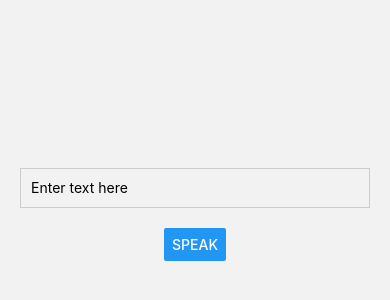
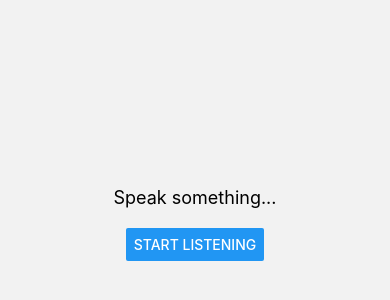
Before and after one commit to muqadasghazal/Silent-Connect, a React Native app: screen /SpeechToText in a window 390 px wide. Before the commit this address had no page. Shown: the part 208-508 px from the top of the page. Built offline with nearby package versions, Linux system fonts and the light colour scheme.

Commit message:
Changes to be committed: 	modified:   App.js 	new file:   Components/SpeechToText.js

```diff
--- a/App.js
+++ b/App.js
@@ -8,13 +8,14 @@ import Feedback from './Components/Feedback';
 import FAQScreen from './Components/FaqsPage';
 import Accounts from './Components/Accounts';
 import TextToSpeech from './Components/TextToSpeech';
+import SpeechToText from './Components/SpeechToText';
 
 const App = () => {
   const Stack = createStackNavigator();
 
   return (
     <NavigationContainer>
-      <Stack.Navigator initialRouteName="TextToSpeech">
+      <Stack.Navigator initialRouteName="SpeechToText">
         <Stack.Screen
           name="FrontPage"
           component={FrontPage}
@@ -50,6 +51,11 @@ const App = () => {
           component={TextToSpeech}
           options={{ headerShown: false }} // Hide header for Text to speech screen if needed
         />
+          <Stack.Screen
+          name="SpeechToText"
+          component={SpeechToText}
+          options={{ headerShown: false }} // Hide header for speech to text screen if needed
+        />
 
       </Stack.Navigator>
     </NavigationContainer>
--- /dev/null
+++ b/Components/SpeechToText.js
@@ -0,0 +1,66 @@
+import React, { useState } from 'react';
+import { View, Text, Button, StyleSheet } from 'react-native';
+import Voice from 'react-native-voice';
+
+const SpeechToText = () => {
+  const [isListening, setIsListening] = useState(false);
+  const [result, setResult] = useState('');
+
+  const startListening = async () => {
+    try {
+      await Voice.start('en-US'); // Set the language code
+      setIsListening(true);
+    } catch (error) {
+      console.error('Error starting voice recognition:', error);
+    }
+  };
+
+  const stopListening = async () => {
+    try {
+      await Voice.stop();
+      setIsListening(false);
+    } catch (error) {
+      console.error('Error stopping voice recognition:', error);
+    }
+  };
+
+  // Add event listeners
+  React.useEffect(() => {
+    Voice.onSpeechResults = (event) => {
+      setResult(event.value[0]); // First result
+    };
+
+    Voice.onSpeechError = (error) => {
+      console.error('Speech recognition error:', error);
+    };
+
+    // Cleanup on unmount
+    return () => {
+      Voice.destroy().then(Voice.removeAllListeners);
+    };
+  }, []);
+
+  return (
+    <View style={styles.container}>
+      <Text style={styles.resultText}>{result || 'Speak something...'}</Text>
+      <Button
+        title={isListening ? 'Stop Listening' : 'Start Listening'}
+        onPress={isListening ? stopListening : startListening}
+      />
+    </View>
+  );
+};
+
+const styles = StyleSheet.create({
+  container: {
+    flex: 1,
+    justifyContent: 'center',
+    alignItems: 'center',
+  },
+  resultText: {
+    fontSize: 18,
+    marginVertical: 20,
+  },
+});
+
+export default SpeechToText;
```
